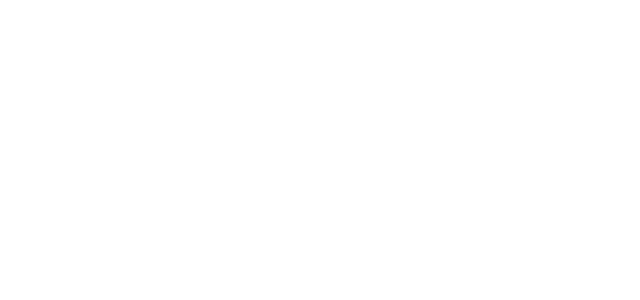
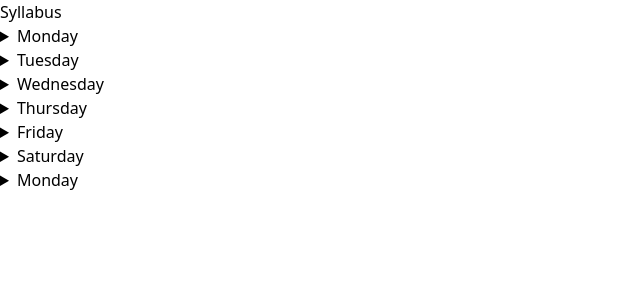
Before and after one commit to itzMaffi/CW-thesis-project, a React (Vite) app in the folder Agenda-client/: page /syllabus in a window 1280 px wide. Before the commit this address had no page. Shown: the top 300 px of the page, without its empty margins (0-640 px from the left). Built offline with nearby package versions, Linux system fonts and the light colour scheme.

Commit message:
issue  #33: add simple syllabus page

```diff
--- a/Agenda-client/src/App.tsx
+++ b/Agenda-client/src/App.tsx
@@ -1,6 +1,7 @@
 import Dashboard from './components/Dashboard/Dashboard';
 import LectureComponent from './components/curriculum/LectureComponent';
 import { BrowserRouter, Routes, Route } from 'react-router-dom';
+import SyllabusPage from './components/curriculum/SyllabusPage';
 
 function App() {
   return (
@@ -12,6 +13,7 @@
             path="/lecture/:lectureId"
             element={<LectureComponent></LectureComponent>}
           />
+          <Route path='/syllabus' element={<SyllabusPage></SyllabusPage>}/>
         </Routes>
       </BrowserRouter>
     </>
--- /dev/null
+++ b/Agenda-client/src/components/curriculum/SyllabusPage.tsx
@@ -0,0 +1,49 @@
+import { useState, useEffect } from 'react';
+import curriculumDb from './data/curriculumDb';
+import { Link } from 'react-router-dom';
+import Curriculum from './interfaces/Curriculum';
+import { schedule } from './data/curriculumDb';
+
+export default function SyllabusPage() {
+  const [curriculum, setCurriculum] = useState<Curriculum[]>([]);
+
+  useEffect(() => {
+    (async () => {
+      const curriculum = await curriculumDb.getCurriculum();
+      console.log(curriculum)
+      setCurriculum(curriculum);
+    })();
+  }, []);
+
+  async function onPin(lectureId: number) {
+    await curriculumDb.pinLectureBy(lectureId);
+  }
+
+  console.log('tests: ' + curriculum )
+
+  return (
+    <>
+      <h2>Syllabus</h2>
+
+      {
+        curriculum.map((el) => (
+          <details key={el.id}>
+            <summary>{schedule.curriculumDayMap[el.id]}</summary>
+            {el.toy_problem_name && <p>Toy Problem: {el.toy_problem_name}</p>}
+            <p>
+              Lecture:{' '}
+              <Link to={'Lecture/' + el.lecture_id}>{el.lecture_name}</Link>
+            </p>
+            <button
+              onClick={() => onPin(el.lecture_id)}
+              className="bg-blue-700 rounded-sm text-white p-1.5 self-end w-1/6"
+            >
+              pin lecture
+            </button>
+            <p>Exercise: {el.exercise_name}</p>
+          </details>
+        ))
+        }
+    </>
+  );
+}
--- a/Agenda-client/src/components/curriculum/data/curriculumDb.ts
+++ b/Agenda-client/src/components/curriculum/data/curriculumDb.ts
@@ -1,6 +1,21 @@
 import Curriculum from '../interfaces/Curriculum';
 import Lecture from '../interfaces/Lecture';
+import Schedule from '../interfaces/Schedule';
 import CurriculumData from './testData.json';
+
+export const schedule: Schedule =
+{
+  curriculumDayMap:
+  {
+  1:"Monday",
+  2:"Tuesday",
+  3:"Wednesday",
+  4:"Thursday",
+  5:"Friday",
+  6:"Saturday",
+  7:"Monday",
+  }
+}
 
 export class CurriculumDB {
   private static instance?: CurriculumDB;
@@ -16,6 +31,10 @@
 
   async getCurriculumOfTheDay(day: number): Promise<Curriculum> {
     return CurriculumData.curriculum[day];
+  }
+
+  async getCurriculum(): Promise<Curriculum[]> {
+    return CurriculumData.curriculum;
   }
 
   async getLectureBy(id: number): Promise<Lecture> {
--- a/Agenda-client/src/components/curriculum/data/testData.json
+++ b/Agenda-client/src/components/curriculum/data/testData.json
@@ -1,6 +1,7 @@
 {
   "curriculum": [
     {
+      "id":1,
       "toy_problem_name": "Yarra",
       "lecture_name": "Day 1 Lecture",
       "lecture_id": 1,
@@ -8,12 +9,14 @@
       "exercise_name": "Day 1 Exercise"
     },
     {
+      "id":2,
       "lecture_name": "Day 2 Lecture",
       "lecture_id": 2,
       "lecture_url": "https://tools.codeworks.me/#/syllabus/data-structures-1",
       "exercise_name": "Day 2 Exercise"
     },
     {
+      "id":3,
       "toy_problem_name": "Yarra",
       "lecture_name": "Day 3 Lecture",
       "lecture_id": 3,
@@ -21,6 +24,7 @@
       "exercise_name": "Day 3 Exercise"
     },
     {
+      "id":4,
       "toy_problem_name": "Yarra",
       "lecture_name": "Day 4 Lecture",
       "lecture_id": 4,
@@ -28,6 +32,7 @@
       "exercise_name": "Day 4 Exercise"
     },
     {
+      "id":5,
       "toy_problem_name": "Yarra",
       "lecture_name": "Day 5 Lecture",
       "lecture_id": 5,
@@ -35,6 +40,7 @@
       "exercise_name": "Day 5 Exercise"
     },
     {
+      "id":6,
       "toy_problem_name": "Yarra",
       "lecture_name": "Day 6 Lecture",
       "lecture_id": 6,
@@ -42,6 +48,7 @@
       "exercise_name": "Day 6 Exercise"
     },
     {
+      "id":7,
       "toy_problem_name": "Yarra",
       "lecture_name": "Day 7 Lecture",
       "lecture_id": 7,
--- /dev/null
+++ b/Agenda-client/src/components/curriculum/interfaces/Schedule.ts
@@ -0,0 +1,3 @@
+export default interface Schedule {
+  curriculumDayMap: {[key:number]: string}
+}
```
Also changed, not shown: Agenda-client/src/components/curriculum/interfaces/Curriculum.ts (+6 -5 lines).
